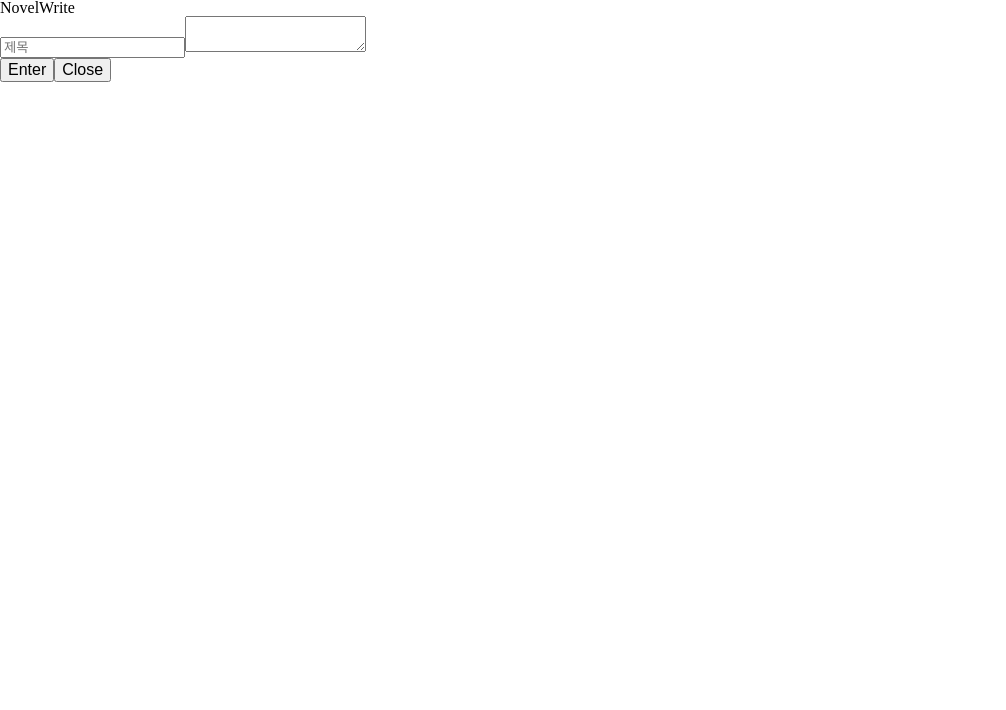
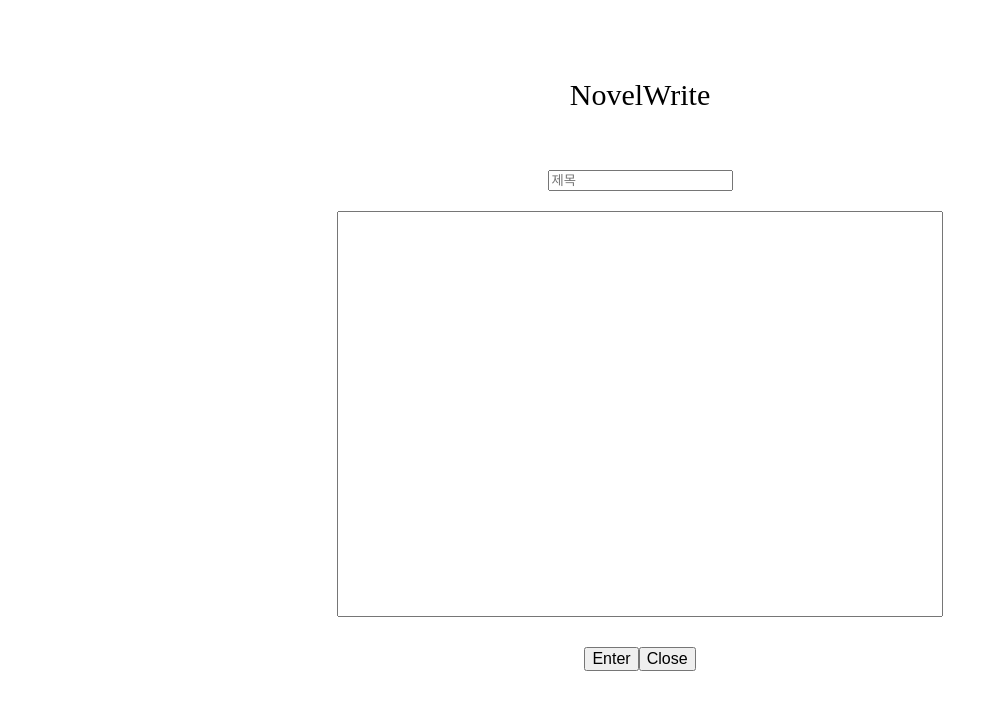
Before and after one commit to Vbeo147/novel-react, a React (Create React App) app: page / in a window 1280 px wide. Both pictures are taken after a click on the button "Write". Shown: the top 710 px of the page, without its empty margins (0-1006 px from the left). Built offline with nearby package versions, Linux system fonts and the light colour scheme.

Commit message:
Create Component css

```diff
--- a/src/components/NovelWrite.js
+++ b/src/components/NovelWrite.js
@@ -1,3 +1,4 @@
+import style from "../css/Component.module.css";
 import { useState, useRef, memo } from "react";
 
 function NovelWrite({ onClose, onWrite }) {
@@ -12,10 +13,12 @@ function NovelWrite({ onClose, onWrite }) {
     });
   };
   return (
-    <div>
-      <div>
+    <div className={style.component_column}>
+      <div className={style.component_column__title}>
         <h1>NovelWrite</h1>
+      </div>
       <form
+        className={style.component_column__form}
         onSubmit={(e) => {
           e.preventDefault();
           const today = new Date();
@@ -23,7 +26,7 @@ function NovelWrite({ onClose, onWrite }) {
           onClose();
         }}
       >
-          <div>
+        <div className={style.component_column__form_header}>
           <input
             onChange={onChange}
             type="text"
@@ -45,7 +48,6 @@ function NovelWrite({ onClose, onWrite }) {
         </div>
       </form>
     </div>
-    </div>
   );
 }
 
--- /dev/null
+++ b/src/css/Component.module.css
@@ -0,0 +1,36 @@
+.component_column {
+  display: flex;
+  flex-direction: column;
+  justify-content: center;
+  align-items: center;
+}
+
+.component_column__title {
+  margin: 80px 0px 60px 0px;
+  font-size: 30px;
+}
+
+.component_column__form {
+  display: flex;
+  flex-direction: column;
+  justify-content: center;
+  align-items: center;
+}
+
+.component_column__form_header {
+  display: flex;
+  flex-direction: column;
+  justify-content: center;
+  align-items: center;
+  margin-bottom: 30px;
+}
+
+.component_column__form_header input {
+  margin-bottom: 20px;
+}
+
+.component_column__form_header textarea {
+  resize: none;
+  width: 600px;
+  height: 400px;
+}
--- a/src/routes/Home.js
+++ b/src/routes/Home.js
@@ -11,16 +11,16 @@ function Home() {
   });
   const { isRequired, sort } = Btn;
   const { local, setLocal } = useLocal("Novel");
-  const onClose = () => {
+  const navigate = useNavigate();
+  const onClose = useCallback(() => {
     setBtn({ ...Btn, isRequired: false });
-  };
+  }, [Btn]);
   const onWrite = useCallback(
     (Value) => {
       setLocal((currentArray) => [Value, ...currentArray]);
     },
     [setLocal]
   );
-  const navigate = useNavigate();
   const LocalMap = local.map((item) => (
     <div className={style.home_list} key={item.id}>
       <div className={style.home_list__title}>
--- a/src/routes/NovelModify.js
+++ b/src/routes/NovelModify.js
@@ -1,4 +1,4 @@
-import { useState, useRef, memo, useEffect } from "react";
+import { useState, useRef, useEffect } from "react";
 import { useParams, useNavigate } from "react-router-dom";
 import useLocal from "../hooks/useLocal";
 
@@ -74,4 +74,4 @@ function NovelModify() {
   );
 }
 
-export default memo(NovelModify);
+export default NovelModify;
--- a/src/routes/NovelOpen.js
+++ b/src/routes/NovelOpen.js
@@ -1,5 +1,4 @@
 import style from "../css/Open.module.css";
-import { memo } from "react";
 import { useParams, useNavigate } from "react-router-dom";
 
 function NovelOpen() {
@@ -28,4 +27,4 @@ function NovelOpen() {
   );
 }
 
-export default memo(NovelOpen);
+export default NovelOpen;
```
Lines whose indentation alone changed are shown as unchanged.
